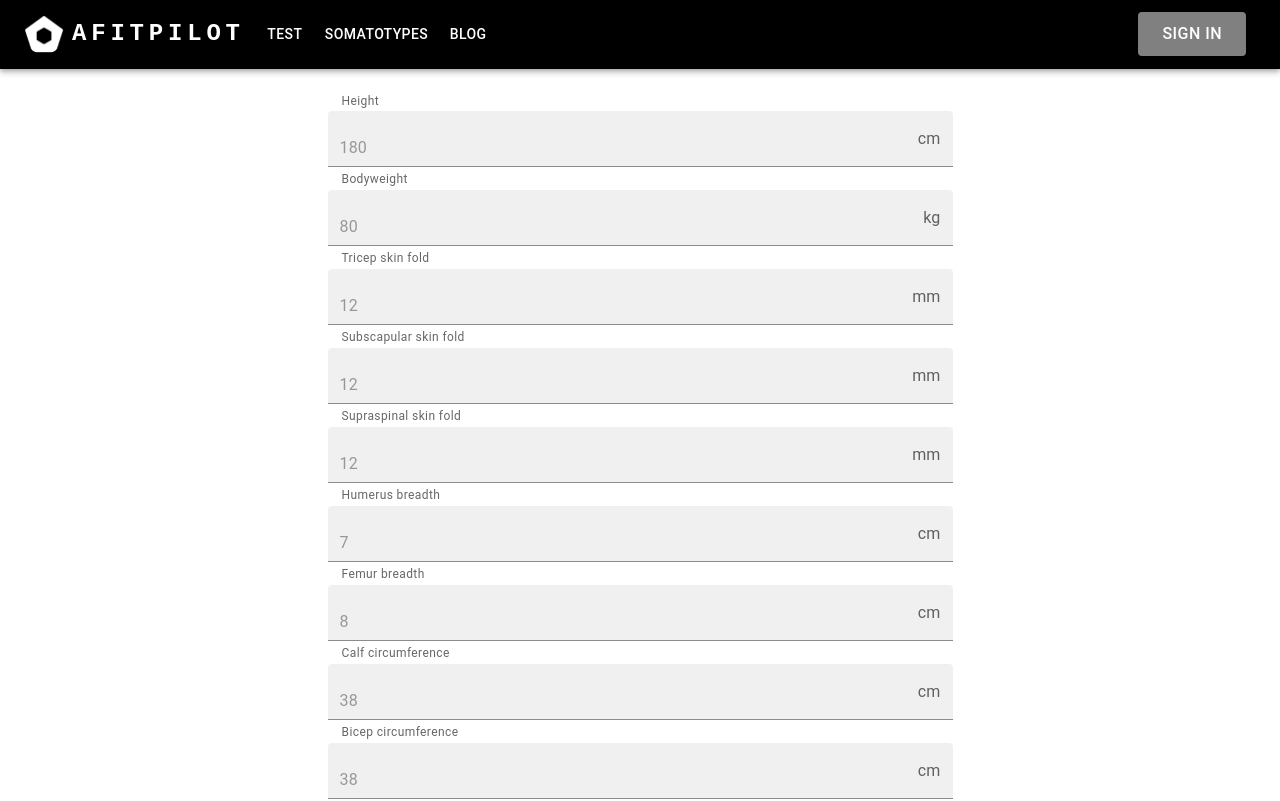
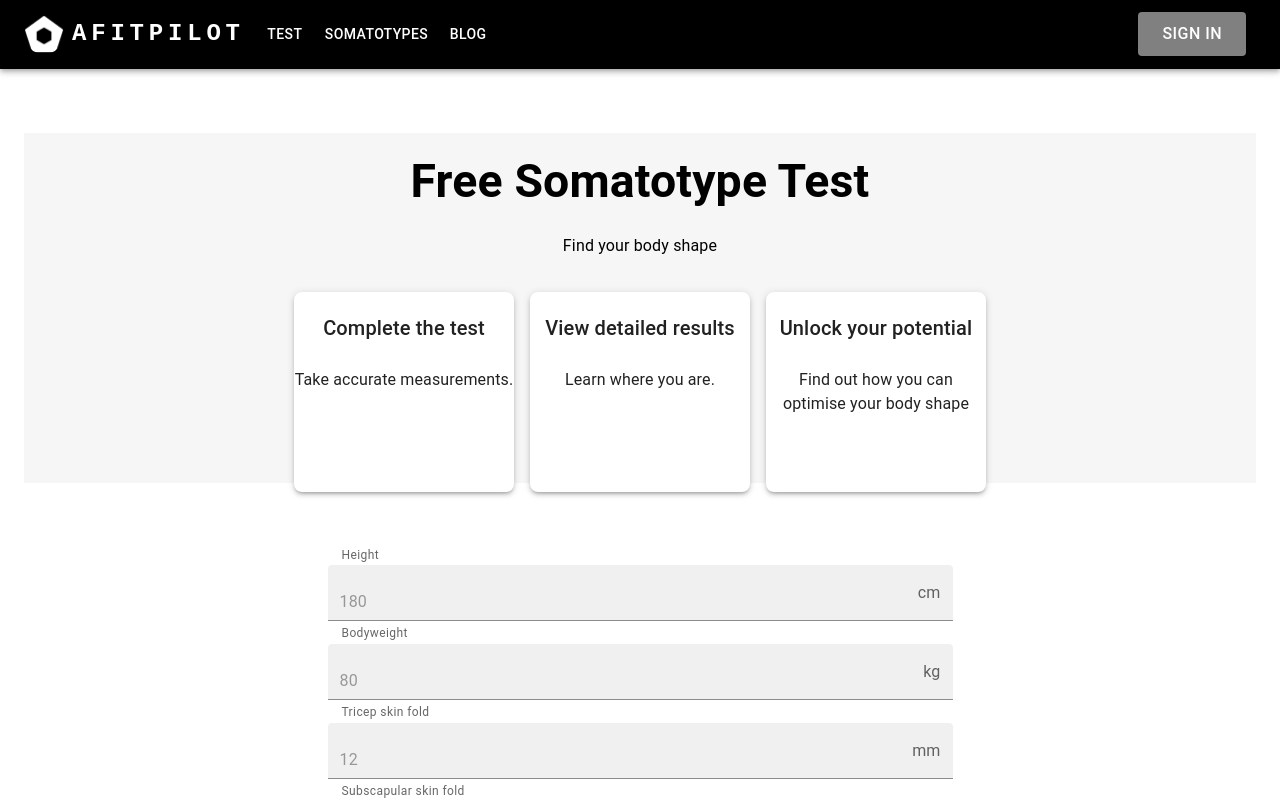
Before and after one commit to walter-clayton/afitpilot-somatotype, a React (Create React App) app in the folder client/: page /Test in a window 1280 px wide. Shown: the top 801 px of the page. Built offline with nearby package versions, Linux system fonts and the light colour scheme.

Commit message:
test page header

```diff
--- /dev/null
+++ b/client/src/components/CTA/HeaderTestpage.tsx
@@ -0,0 +1,145 @@
+import React from "react";
+import CssBaseline from "@mui/material/CssBaseline";
+import { Grid, Box } from "@mui/material/";
+import { Typography, Container } from "@mui/material/";
+import { createTheme, ThemeProvider } from "@mui/material/styles";
+import Paper from '@mui/material/Paper';
+import Stack from '@mui/material/Stack';
+import { styled } from '@mui/material/styles';
+
+const theme = createTheme();
+theme.typography.h3 = {
+    "@media (min-width:600px)": {
+        fontSize: "3.5rem"
+    },
+    [theme.breakpoints.up("md")]: {
+        fontSize: "2.9rem",
+    },
+};
+const Root = styled('div')(({ theme }) => ({
+    [theme.breakpoints.down('md')]: {
+        height: '50px',
+    },
+    [theme.breakpoints.up('md')]: {
+        height: '180px',
+        width: '220px'
+    },
+}));
+
+const HeaderTestpage = () => {
+    return (
+        <Container maxWidth="xl">
+            <CssBaseline />
+            <ThemeProvider theme={theme}>
+                <Grid item
+                    container
+                    sx={{
+                        backgroundColor: "#f6f6f7",
+                        marginTop: 8,
+                        marginBottom: 5,
+                        display: "flex",
+                        flexDirection: "column",
+                        alignItems: "center",
+                        justifyContent: "center",
+                        width: "100%",
+                        height: "350px",
+                    }}
+                >
+                    <Grid item xs={12} md={12} lg={12} sm={12}>
+                        <Box
+                            sx={{
+                                marginTop: 3,
+                                display: "flex",
+                                flexDirection: "column",
+                                alignItems: "center",
+                                justifyContent: "center",
+                            }}>
+                            <Typography
+                                variant="h3"
+                                sx={{
+                                    color: "black",
+                                    textAlign: "center",
+                                    mb: 2,
+                                }}>
+                                Free Somatotype Test
+                            </Typography>
+                            <Typography
+                                mb={2}
+                                variant="subtitle1"
+                                sx={{
+                                    color: "black",
+                                    textAlign: "center",
+                                    mb: 4,
+                                }} >
+                                Find your body shape {" "}
+                            </Typography>
+                        </Box>
+                        <Stack
+                            direction={{ xs: 'column', sm: 'column', md: "row", lg: 'row' }}
+                            justifyContent="space-evenly"
+                            alignItems="stretch"
+                            spacing={2}
+                        >
+                            <Paper
+                                square
+                                elevation={3}
+                                sx={{
+                                    alignItems: 'center',
+                                    paddingTop: "20px",
+                                    borderRadius: '8px'
+                                }}
+                            >
+                                <Root>
+                                    <Typography textAlign={'center'} sx={{ display: { xs: 'none', sm: 'block' } }} variant="h6">
+                                        Complete the test
+                                    </Typography>
+                                    <Typography textAlign={'center'} sx={{
+                                        paddingTop: { sm: 1, md: 3 }
+                                    }}>Take accurate measurements.
+                                    </Typography>
+                                </Root>
+                            </Paper>
+                            <Paper
+                                elevation={3}
+                                sx={{
+                                    alignItems: 'center',
+                                    paddingTop: "20px",
+                                    borderRadius: '8px'
+                                }} >
+                                <Root>
+                                    <Typography textAlign={'center'} sx={{ display: { xs: 'none', sm: 'block' } }} variant="h6"
+                                    >View detailed results
+                                    </Typography>
+                                    <Typography textAlign={'center'} sx={{
+                                        paddingTop: { sm: 1, md: 3 }
+                                    }}>Learn where you are.
+                                    </Typography>
+                                </Root>
+                            </Paper>
+                            <Paper
+                                elevation={3}
+                                sx={{
+                                    alignItems: 'center',
+                                    paddingTop: "20px",
+                                    borderRadius: '8px'
+                                }}>
+                                <Root>
+                                    <Typography textAlign={'center'} sx={{ display: { xs: 'none', sm: 'block' } }} variant="h6"
+                                    >Unlock your potential
+                                    </Typography>
+                                    <Typography textAlign={'center'}
+                                        sx={{
+                                            paddingTop: { md: 3 },
+                                        }}>Find out how you can optimise your body shape
+                                    </Typography>
+                                </Root>
+                            </Paper>
+                        </Stack>
+                    </Grid>
+                </Grid>
+            </ThemeProvider>
+        </Container>
+    );
+};
+
+export default HeaderTestpage;
--- a/client/src/components/TestPage.tsx
+++ b/client/src/components/TestPage.tsx
@@ -10,6 +10,7 @@ import axios from "axios";
 import { matchRoutes, useNavigate } from "react-router-dom";
 import { useCookies } from "react-cookie";
 import Typography from "@mui/material/Typography";
+import HeaderTestpage from "./CTA/HeaderTestpage";
 
 const theme = createTheme();
 
@@ -342,6 +343,7 @@ const TestPage: FC<ITesting> = (props) => {
   return (
     <ThemeProvider theme={theme}>
       <CssBaseline />
+      <HeaderTestpage />
       <Grid
         container
         sx={{
```
